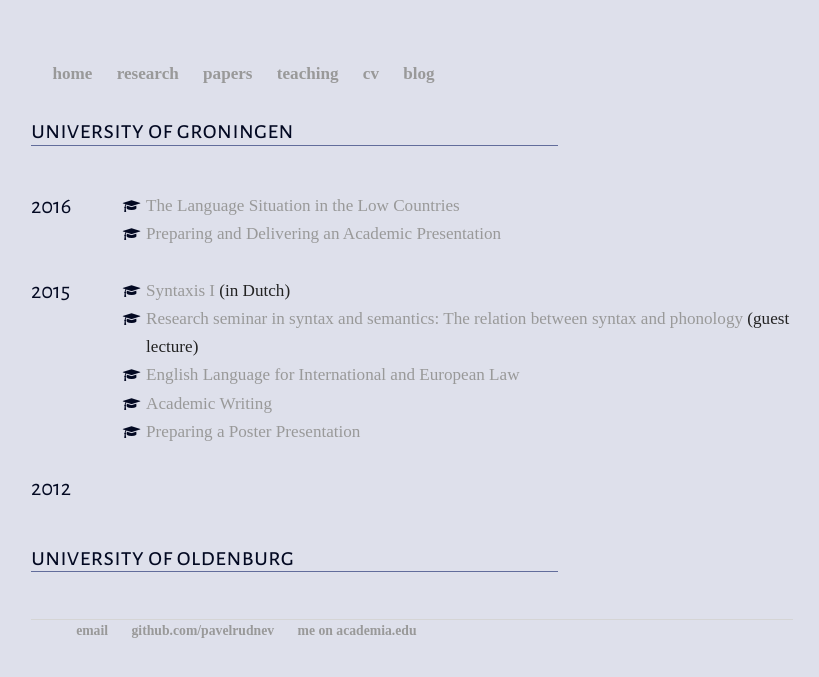
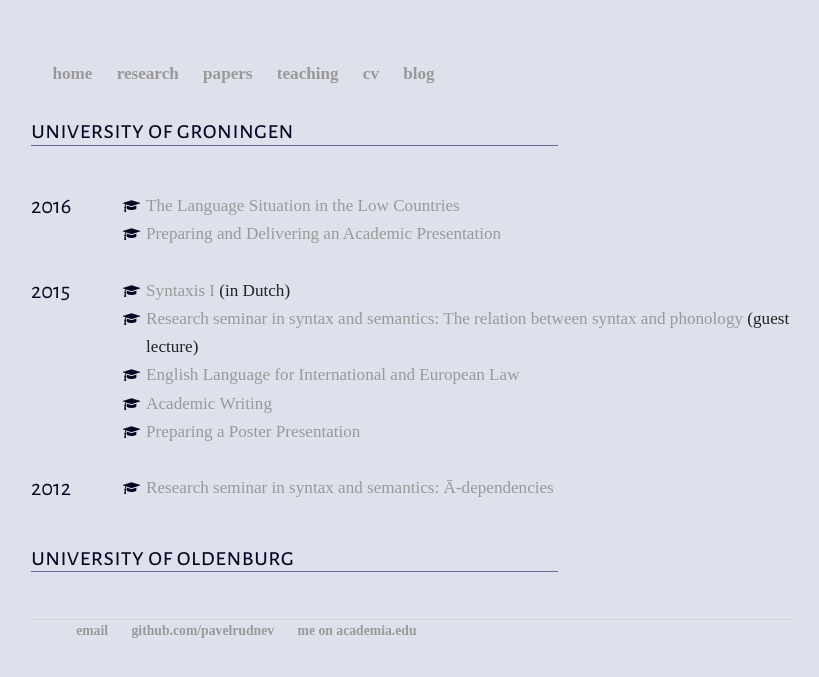
Before and after one commit to mishaknyazev/pavelrudnev.github.io, a Jekyll site: the page teaching/index.html, which Jekyll copies as it is, in a window 1280 px wide. Shown: the top 677 px of the page, without its empty margins (228-1047 px from the left). Built offline with Jekyll 4.4.1, drawn with Linux system fonts in a browser that asks for light colours; nearby versions of some CDN libraries; some web fonts are replaced.

Commit message:
Update Teaching page

```diff
--- a/teaching/index.html
+++ b/teaching/index.html
@@ -105,6 +105,9 @@
 <div class="unit-90">
     <ul class="compact fa-ul">
 
+      	<li><i class="fa-li fa fa-mortar-board fa-fw" style="color:#030922;font-size:80%;padding-top:6px"></i><a href="http://pavelrudnev.github.io/teaching/2012/capitaselecta"><a href="http://pavelrudnev.github.io/teaching/2012/capitaselecta">Research seminar in syntax and semantics: Ā-dependencies</a>
+
+	</li>
 
 </ul>
 	    </div>
```
Also changed, not shown: 1 other file.
